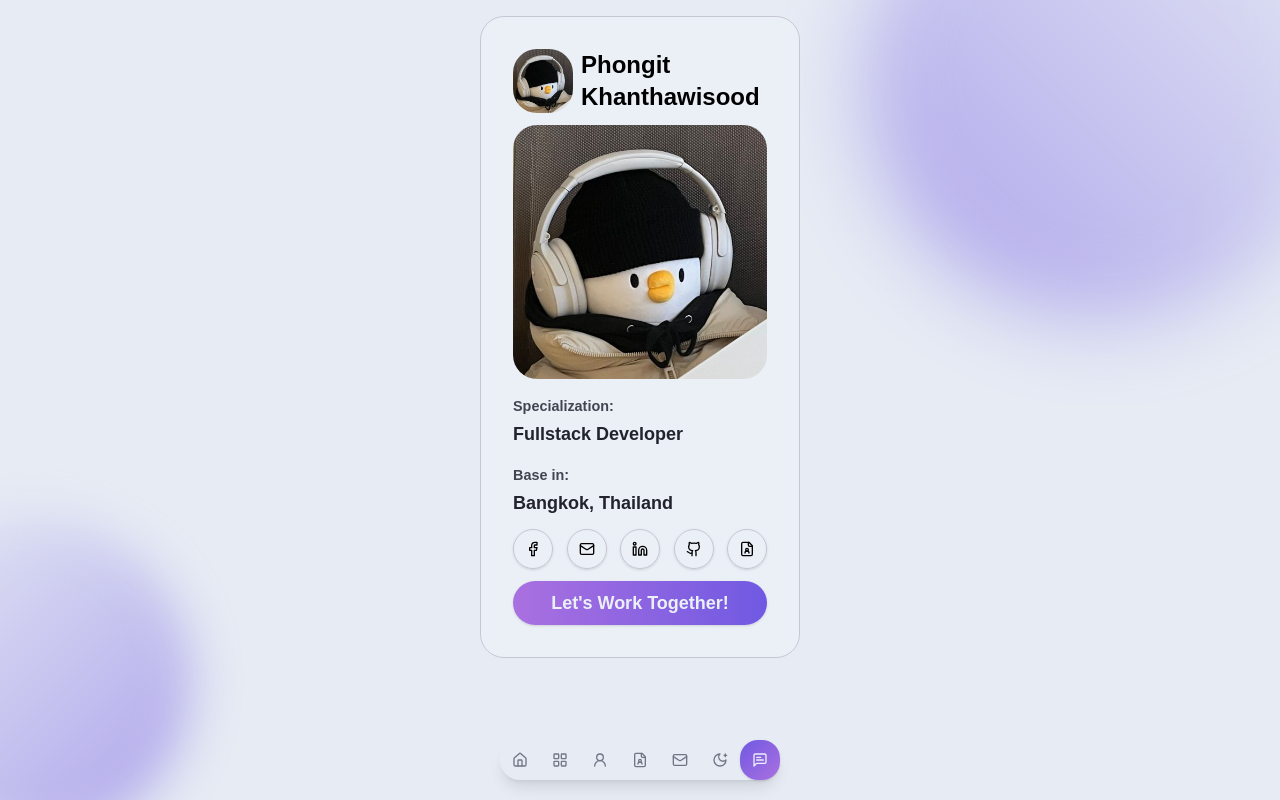
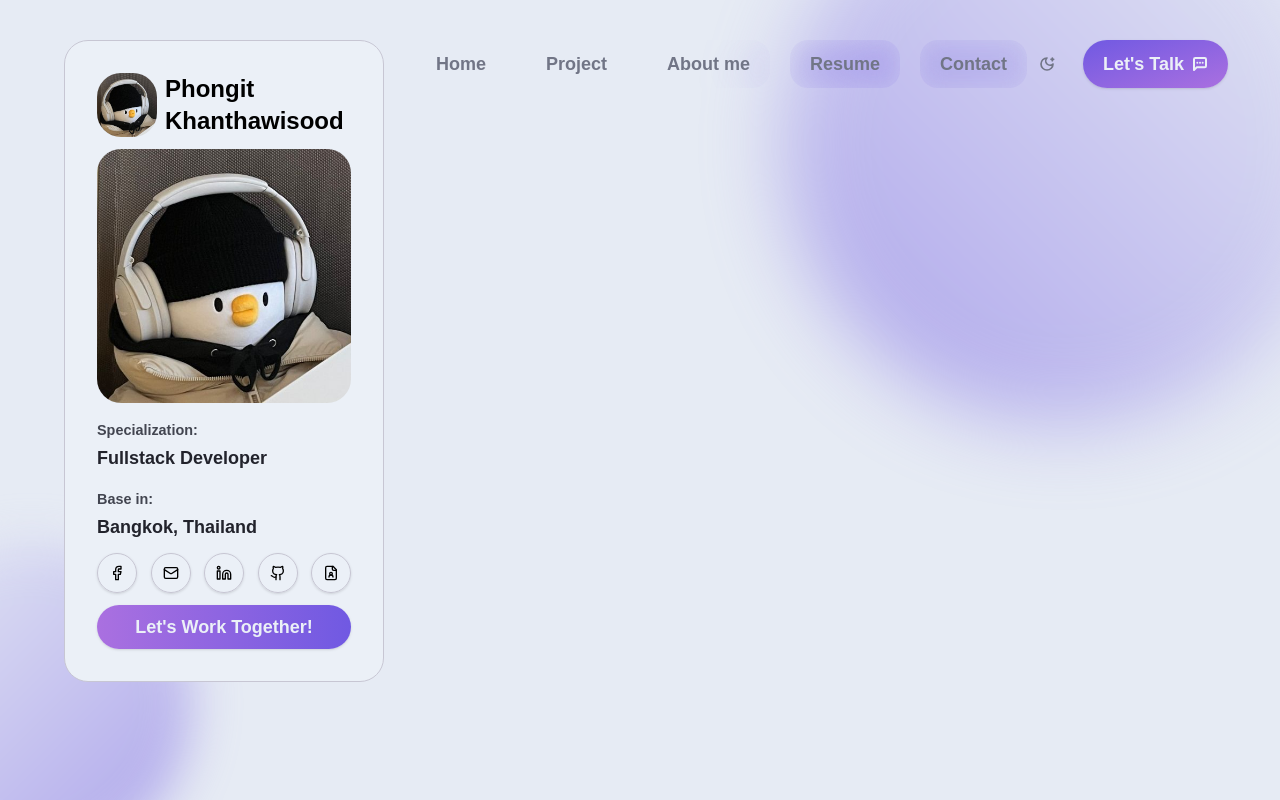
Before and after one commit to phongit-kha/design-to-code, a Next.js app: page / in a window 1280 px wide. Built offline with nearby package versions, Linux system fonts and the light colour scheme.

Commit message:
feat: add responsive design for ipad

```diff
--- a/src/app/page.tsx
+++ b/src/app/page.tsx
@@ -6,9 +6,11 @@ import Image from "next/image";
 
 export default function Home() {
   return (
-    <div className="flex flex-col items-center">
-      <Navbar />
-      <Profile />
+    <div className="flex flex-col items-center lg:px-12 lg:py-6">
+      <div className="flex w-full flex-col items-center lg:flex-row lg:items-start lg:justify-evenly">
+        <Navbar className="order-1 lg:order-2" />
+        <Profile className="order-2 lg:order-1" />
+      </div>
       <SvgBackground />
     </div>
   );
--- a/src/components/Navbar.tsx
+++ b/src/components/Navbar.tsx
@@ -9,60 +9,89 @@ import {
   Mail,
   Sun,
   MoonStar,
-  MessageSquareText,
+  MessageSquareMore,
 } from "lucide-react";
 import { Button } from "./ui/button";
 import { useTheme } from "next-themes";
 import { useState } from "react";
+import { cn } from "@/lib/utils";
 
 const onFocus = false;
-const IconStyle = onFocus ? "bg-base-opp text-t-opp-bright" : "text-t-disabled";
+const IconStyle = onFocus
+  ? "bg-base-opp text-t-opp-bright lg:bg-transparent lg:text-t-bright border-[1px] border-stroke-controls-neutral "
+  : "text-t-disabled lg:dark:text-t-bright";
 
-export function Navbar(): React.JSX.Element {
+export function Navbar({
+  className,
+}: {
+  className?: string;
+}): React.JSX.Element {
   const { setTheme } = useTheme();
   const [themeColor, setThemeColor] = useState("light");
   return (
-    <nav className="fixed bottom-5 z-50 flex w-full justify-center">
-      <div className="flex items-center rounded-full bg-transparent shadow-lg backdrop-blur-md">
+    <nav
+      className={cn(
+        "fixed bottom-5 z-50 flex h-auto w-full justify-center lg:sticky lg:top-4 lg:m-4",
+        className,
+      )}
+    >
+      <div className="flex h-fit items-center rounded-full bg-transparent shadow-lg backdrop-blur-md lg:w-full lg:justify-between lg:shadow-none lg:backdrop-blur-none xl:items-start">
         {/* Individual Nav Buttons */}
+        <div className="flex xl:space-x-5">
           <Button
             aria-label="Home"
-          className={`size-auto rounded-[1.125rem] p-3 shadow-none transition-transform duration-300 focus-visible:scale-105 ${IconStyle}`}
+            className={`size-auto rounded-[1.125rem] p-3 shadow-none transition-transform duration-300 focus-visible:scale-105 lg:px-5 lg:py-2.5 lg:backdrop-blur-3xl ${IconStyle}`}
           >
-          <House className="size-5" />
+            <House className="size-5 xl:hidden" />
+            <span hidden className="text-lg font-semibold xl:block">
+              Home
+            </span>
           </Button>
 
           <Button
             aria-label="Project"
-          className={`size-auto rounded-[1.125rem] p-3 shadow-none transition-transform duration-300 focus-visible:scale-105 ${IconStyle}`}
+            className={`size-auto rounded-[1.125rem] p-3 shadow-none transition-transform duration-300 focus-visible:scale-105 lg:px-5 lg:py-2.5 lg:backdrop-blur-md ${IconStyle}`}
           >
-          <LayoutGrid className="size-5" />
+            <LayoutGrid className="size-5 xl:hidden" />
+            <span hidden className="text-lg font-semibold xl:block">
+              Project
+            </span>
           </Button>
 
           <Button
             aria-label="About me"
-          className={`size-auto rounded-[1.125rem] p-3 shadow-none transition-transform duration-300 focus-visible:scale-105 ${IconStyle}`}
+            className={`size-auto rounded-[1.125rem] p-3 shadow-none transition-transform duration-300 focus-visible:scale-105 lg:px-5 lg:py-2.5 lg:backdrop-blur-md ${IconStyle}`}
           >
-          <UserRound className="size-5" />
+            <UserRound className="size-5 xl:hidden" />
+            <span hidden className="text-lg font-semibold xl:block">
+              About me
+            </span>
           </Button>
 
           <Button
             aria-label="Resume"
-          className={`size-auto rounded-[1.125rem] p-3 shadow-none transition-transform duration-300 focus-visible:scale-105 ${IconStyle}`}
+            className={`size-auto rounded-[1.125rem] p-3 shadow-none transition-transform duration-300 focus-visible:scale-105 lg:px-5 lg:py-2.5 lg:backdrop-blur-md ${IconStyle}`}
           >
-          <FileUser className="size-5" />
+            <FileUser className="size-5 xl:hidden" />
+            <span hidden className="text-lg font-semibold xl:block">
+              Resume
+            </span>
           </Button>
 
           <Button
             aria-label="Contact Me"
-          className={`size-auto rounded-[1.125rem] p-3 shadow-none transition-transform duration-300 focus-visible:scale-105 ${IconStyle}`}
+            className={`size-auto rounded-[1.125rem] p-3 shadow-none transition-transform duration-300 focus-visible:scale-105 lg:px-5 lg:py-2.5 lg:backdrop-blur-md ${IconStyle}`}
           >
-          <Mail className="size-5" />
+            <Mail className="size-5 xl:hidden" />
+            <span hidden className="text-lg font-semibold xl:block">
+              Contact
+            </span>
           </Button>
-
+        </div>
+        <div className="lg:flex lg:space-x-4">
           <Button
             aria-label="Theme Toggle"
-          className={`size-auto rounded-[1.125rem] p-3 shadow-none transition-transform duration-300 focus-visible:scale-105 ${IconStyle}`}
+            className={`size-auto self-center rounded-[1.125rem] p-3 shadow-none transition-transform duration-300 focus-visible:scale-105 ${IconStyle}`}
             onClick={() => {
               themeColor == "light" ? setTheme("light") : setTheme("dark");
               themeColor == "light"
@@ -70,17 +99,24 @@ export function Navbar(): React.JSX.Element {
                 : setThemeColor("light");
             }}
           >
-          <MoonStar className="size-5 scale-100 dark:scale-0" />
-          <Sun className="absolute size-5 scale-0 dark:scale-100" />
+            <MoonStar className="size-5 scale-100 dark:scale-0 lg:stroke-[2.5px]" />
+            <Sun className="absolute size-5 scale-0 dark:scale-100 lg:stroke-[2.5px]" />
           </Button>
 
           {/* Highlighted Chat Icon */}
           <Button
             aria-label="Chat"
-          className="size-auto rounded-[1.125rem] bg-gradient-to-tl from-accent to-secondary p-3"
+            className="size-auto rounded-[1.125rem] bg-gradient-to-tl from-accent to-secondary p-2.5 lg:rounded-md lg:px-5"
           >
-          <MessageSquareText className="size-5 text-t-opp-bright" />
+            <span
+              hidden
+              className="text-lg font-semibold text-t-opp-bright lg:block"
+            >
+              Let's Talk
+            </span>
+            <MessageSquareMore className="size-5 text-t-opp-bright lg:stroke-[3px]" />
           </Button>
+        </div>
       </div>
     </nav>
   );
--- a/src/components/Profile.tsx
+++ b/src/components/Profile.tsx
@@ -2,11 +2,22 @@ import Image from "next/image";
 import * as React from "react";
 import { Button } from "./ui/button";
 
+import { cn } from "@/lib/utils";
+
 import { Facebook, FileUser, Github, Linkedin, Mail } from "lucide-react";
 
-export function Profile(): React.JSX.Element {
+export function Profile({
+  className = "",
+}: {
+  className?: string;
+}): React.JSX.Element {
   return (
-    <div className="m-4 h-auto w-80 space-y-3 rounded-3xl border-[0.5px] border-t-opp-medium bg-base-tint p-8">
+    <div
+      className={cn(
+        "m-4 h-auto min-w-80 space-y-3 rounded-3xl border-[0.5px] border-t-opp-medium bg-base-tint p-8",
+        className,
+      )}
+    >
       <div className="flex">
         <Image
           className="rounded-sm"
--- a/src/components/SvgBackground.tsx
+++ b/src/components/SvgBackground.tsx
@@ -3,8 +3,8 @@ import * as React from "react";
 function SvgBackground() {
   return (
     <div className="fixed -z-10 h-screen w-screen">
-      <div className="from-base absolute right-[-90%] top-[-40%] size-[480px] rounded-full bg-gradient-to-bl to-secondary opacity-50 blur-2xl dark:opacity-100 lg:right-[-5%] lg:top-[-20%]"></div>
-      <div className="from-base absolute left-[-60%] top-[65%] size-80 rounded-full bg-gradient-to-br to-secondary opacity-50 blur-xl dark:opacity-100 lg:left-[-10%]"></div>
+      <div className="absolute right-[-90%] top-[-40%] size-[560px] rounded-full bg-gradient-to-bl from-base to-secondary opacity-50 blur-2xl dark:opacity-100 sm:right-[-30%] sm:top-[-30%] lg:right-[-5%] lg:top-[-20%]"></div>
+      <div className="absolute left-[-60%] top-[65%] size-80 rounded-full bg-gradient-to-br from-base to-secondary opacity-50 blur-xl dark:opacity-100 sm:left-[-15%] lg:left-[-10%]"></div>
     </div>
   );
 }
```
Lines whose indentation alone changed are shown as unchanged.
